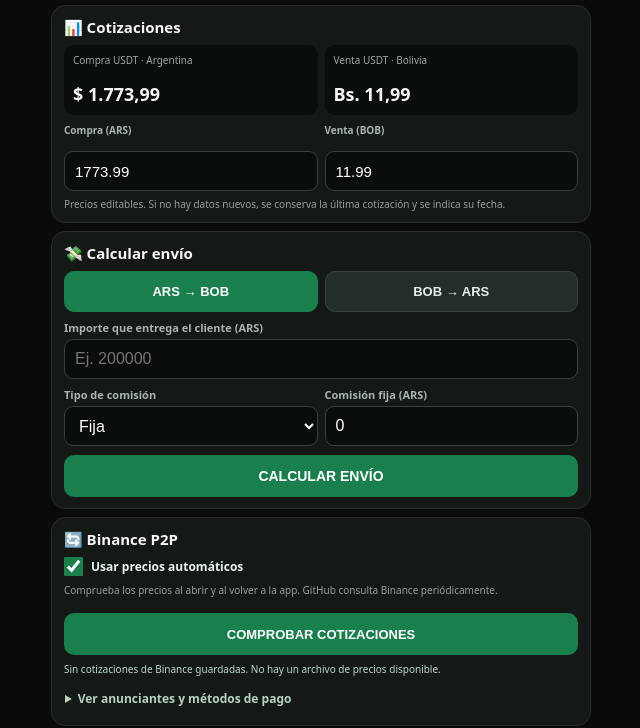
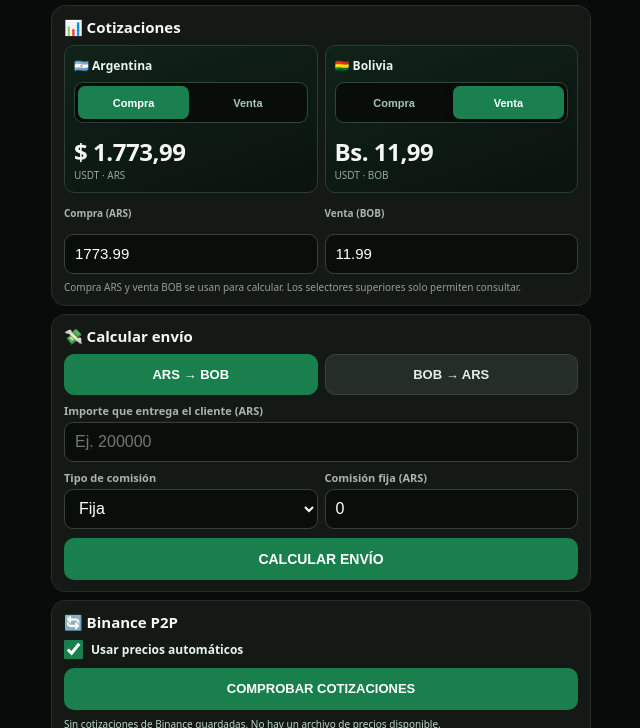
Before and after one commit to Alfanumerica2108/Envio-ya, a plain HTML site: page index.html in a window 1280 px wide. Shown: the part 72-800 px from the top of the page, without its empty margins (319-959 px from the left). Drawn offline with Linux system fonts and the light colour scheme; no server answers.

Commit message:
Add files via upload

```diff
--- a/index.html
+++ b/index.html
@@ -75,6 +75,18 @@ footer{padding:6px 4px 14px}
 .blue-card .quote small{min-height:0}
 .blue-card .quote strong{font-size:18px}
 .blue-card p.muted{margin:7px 0 0}
+
+/* Consulta independiente de compra y venta para cada país */
+.country-quotes{align-items:stretch}
+.country-quote{padding:11px 9px 10px;border:1px solid #293d33;background:linear-gradient(160deg,#102319,#0b130e);min-width:0}
+.country-name{font-size:12px;font-weight:750;color:#ebf4ee;white-space:nowrap;margin-bottom:8px}
+.quote-toggle{display:grid;grid-template-columns:1fr 1fr;gap:3px;padding:3px;background:#080d0a;border:1px solid #2f4939;border-radius:9px}
+.quote-toggle button{width:100%;padding:8px 0;min-height:33px;margin:0;border:0;border-radius:7px;font-size:11px;font-weight:750;color:#a9c5b3;background:transparent}
+.quote-toggle button.selected{background:#1a8050;color:#fff;box-shadow:0 2px 7px #0005}
+.country-quote strong{display:block;font-size:clamp(16px,4vw,24px);letter-spacing:-.45px;white-space:nowrap;margin:12px 0 1px;font-variant-numeric:tabular-nums}
+.country-quote small{min-height:0!important;font-size:10px;color:#90ac9d}
+.quote-card .edit-grid{margin-top:5px}
+.quote-card .muted{font-size:10px;margin-bottom:0}
 </style>
 </head>
 <body>
@@ -84,15 +96,29 @@ footer{padding:6px 4px 14px}
 </header>
 <section class="card quote-card">
  <h2>📊 Cotizaciones</h2>
- <div class="grid">
-  <div class="quote"><small>Compra USDT · Argentina</small><strong id="buyLabel">$1.773,99</strong></div>
-  <div class="quote"><small>Venta USDT · Bolivia</small><strong id="sellLabel">Bs. 11,99</strong></div>
+ <div class="grid country-quotes">
+  <div class="quote country-quote">
+   <div class="country-name">🇦🇷 Argentina</div>
+   <div class="quote-toggle" role="group" aria-label="Cotización USDT Argentina">
+    <button type="button" class="selected" id="arsBuyView" aria-pressed="true">Compra</button>
+    <button type="button" id="arsSellView" aria-pressed="false">Venta</button>
+   </div>
+   <strong id="buyLabel">$1.773,99</strong><small>USDT · ARS</small>
+  </div>
+  <div class="quote country-quote">
+   <div class="country-name">🇧🇴 Bolivia</div>
+   <div class="quote-toggle" role="group" aria-label="Cotización USDT Bolivia">
+    <button type="button" id="bobBuyView" aria-pressed="false">Compra</button>
+    <button type="button" class="selected" id="bobSellView" aria-pressed="true">Venta</button>
+   </div>
+   <strong id="sellLabel">Bs. 11,99</strong><small>USDT · BOB</small>
+  </div>
  </div>
  <div class="grid edit-grid">
   <div><label for="buy">Compra (ARS)</label><input id="buy" type="number" step="0.01" value="1773.99"></div>
   <div><label for="sell">Venta (BOB)</label><input id="sell" type="number" step="0.01" value="11.99"></div>
  </div>
- <p class="muted">Precios editables. Si no hay datos nuevos, se conserva la última cotización y se indica su fecha.</p>
+ <p class="muted">Compra ARS y venta BOB se usan para calcular. Los selectores superiores solo permiten consultar.</p>
 </section>
 <section class="card">
  <h2>💸 Calcular envío</h2>
@@ -119,7 +145,7 @@ footer{padding:6px 4px 14px}
 <section class="card binance-card">
  <h2>🔄 Binance P2P</h2>
  <label class="auto-label"><input id="autoMode" type="checkbox" checked>Usar precios automáticos</label>
- <p class="muted">Comprueba los precios al abrir y al volver a la app. GitHub consulta Binance periódicamente.</p>
+
  <button id="refreshBinance" type="button">COMPROBAR COTIZACIONES</button>
  <p id="binanceStatus" class="muted" aria-live="polite">Comprobando la información publicada...</p>
  <details class="extra-details"><summary>Ver anunciantes y métodos de pago</summary><div id="binanceDetails"></div></details>
@@ -131,7 +157,7 @@ footer{padding:6px 4px 14px}
   <div class="quote"><small>Venta</small><strong id="blueSell">—</strong></div>
  </div>
  <p id="blueStatus" class="muted" aria-live="polite">Consultando cotización informativa…</p>
- <p class="muted">Fuente: DolarAPI. No se usa para calcular envíos.</p>
+
 </section>
 <section class="card compact-history">
  <details>
@@ -145,7 +171,36 @@ footer{padding:6px 4px 14px}
 const $=id=>document.getElementById(id);let mode='ARS',latest=null;
 const money=(n,c)=>new Intl.NumberFormat('es-AR',{style:'currency',currency:c,maximumFractionDigits:2}).format(n);
 function persistQuotes(){localStorage.buy=$('buy').value;localStorage.sell=$('sell').value;updateQuoteLabels()}
-function updateQuoteLabels(){$('buyLabel').textContent=money(Number($('buy').value||0),'ARS');$('sellLabel').textContent='Bs. '+Number($('sell').value||0).toLocaleString('es-BO',{minimumFractionDigits:2,maximumFractionDigits:2})}
+// Los selectores son solo de consulta y jamás cambian el precio usado por la calculadora.
+let viewArs='BUY',viewBob='SELL';
+let displayedRates=null;
+function selectedQuote(country,side){
+  if(displayedRates){
+    const key=(country==='ARS'?'ars':'bob')+(side==='BUY'?'Buy':'Sell');
+    const entry=displayedRates[key];
+    if(entry&&Number(entry.price)>0)return Number(entry.price);
+    // Compatibilidad con la estructura publicada anteriormente.
+    if(country==='ARS'&&side==='BUY')return Number(displayedRates.ars?.price)||null;
+    if(country==='BOB'&&side==='SELL')return Number(displayedRates.bob?.price)||null;
+    return null;
+  }
+  if(country==='ARS'&&side==='BUY')return Number($('buy').value)||null;
+  if(country==='BOB'&&side==='SELL')return Number($('sell').value)||null;
+  return null;
+}
+function updateQuoteLabels(){
+  const a=selectedQuote('ARS',viewArs),b=selectedQuote('BOB',viewBob);
+  $('buyLabel').textContent=a===null?'—':money(a,'ARS');
+  $('sellLabel').textContent=b===null?'—':'Bs. '+b.toLocaleString('es-BO',{minimumFractionDigits:2,maximumFractionDigits:2});
+  for(const country of ['ars','bob'])for(const side of ['Buy','Sell']){
+    const chosen=(country==='ars'?viewArs:viewBob)===(side==='Buy'?'BUY':'SELL');
+    const btn=$(country+side+'View');btn.classList.toggle('selected',chosen);btn.setAttribute('aria-pressed',String(chosen));
+  }
+}
+$('arsBuyView').onclick=()=>{viewArs='BUY';updateQuoteLabels()};
+$('arsSellView').onclick=()=>{viewArs='SELL';updateQuoteLabels()};
+$('bobBuyView').onclick=()=>{viewBob='BUY';updateQuoteLabels()};
+$('bobSellView').onclick=()=>{viewBob='SELL';updateQuoteLabels()};
 ['buy','sell'].forEach(id=>$(id).addEventListener('change',persistQuotes));
 function setMode(m){mode=m;$('arsMode').className=m==='ARS'?'active':'ghost';$('bobMode').className=m==='BOB'?'active':'ghost';$('amountLabel').textContent=m==='ARS'?'Importe que entrega el cliente (ARS)':'Importe que debe recibir en Bolivia (BOB)';$('feeLabel').textContent=$('feeType').value==='fixed'?'Comisión fija ('+(m==='ARS'?'ARS':'BOB')+')':'Comisión (%)';$('result').classList.add('hidden')}
 $('arsMode').onclick=()=>setMode('ARS');$('bobMode').onclick=()=>setMode('BOB');
@@ -190,12 +245,13 @@ function loadLastRates(){
   }catch(e){return null}
 }
 let lastGoodRates=loadLastRates();
+displayedRates=lastGoodRates;
 let isRefreshing=false;
 const auto=$('autoMode');
 auto.checked=localStorage.getItem('autoMode')!=='false';
 function restoreManual(){
   $('buy').value=manualQuotes.buy;$('sell').value=manualQuotes.sell;
-  updateQuoteLabels();
+  displayedRates=null;updateQuoteLabels();
 }
 // Los cambios del usuario desactivan el modo automático para respetar su precio manual.
 for(const id of ['buy','sell']){
@@ -214,7 +270,7 @@ auto.addEventListener('change',()=>{
 function applyRates(rates){
   if(!auto.checked || !rates)return;
   $('buy').value=rates.ars.price;$('sell').value=rates.bob.price;
-  updateQuoteLabels();
+  displayedRates=rates;updateQuoteLabels();
 }
 function showRatesState(rates, error=''){
   const status=$('binanceStatus'),details=$('binanceDetails');
@@ -228,11 +284,12 @@ function showRatesState(rates, error=''){
   const when=date.toLocaleString('es-AR');
   const timeText=minutes<60?`hace ${minutes} min`:`hace ${Math.floor(minutes/60)} h`;
   const priceState=recent?'Cotización reciente.':'Cotización anterior: puede haber cambiado.';
-  const selected=auto.checked?'Se usa este último precio.':'Modo manual activo.';
+  const selected=auto.checked?'Cálculo: compra ARS / venta BOB.':'Modo manual activo.';
   status.textContent=`Binance P2P · última consulta: ${when} (${timeText}). ${priceState} ${selected}`+
     (error?` No se pudo obtener una nueva cotización: ${error}`:'');
   details.textContent='';
-  for(const [label,fiat,ad] of [['Compra USDT en Argentina','ARS',rates.ars],['Venta USDT en Bolivia','BOB',rates.bob]]){
+  for(const [label,fiat,ad] of [['Compra USDT Argentina','ARS',rates.arsBuy||rates.ars],['Venta USDT Argentina','ARS',rates.arsSell],['Compra USDT Bolivia','BOB',rates.bobBuy],['Venta USDT Bolivia','BOB',rates.bobSell||rates.bob]]){
+    if(!ad)continue;
     const line=document.createElement('div');line.className='history';
     const name=document.createElement('b');name.textContent=label+': '+formatP2pPrice(ad.price,fiat);
     const desc=document.createElement('div');desc.className='muted';
```
